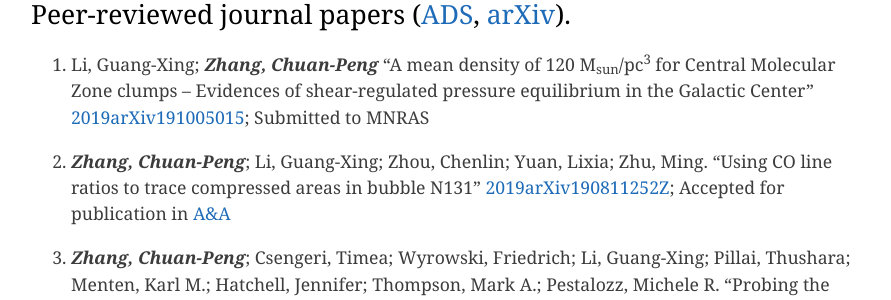
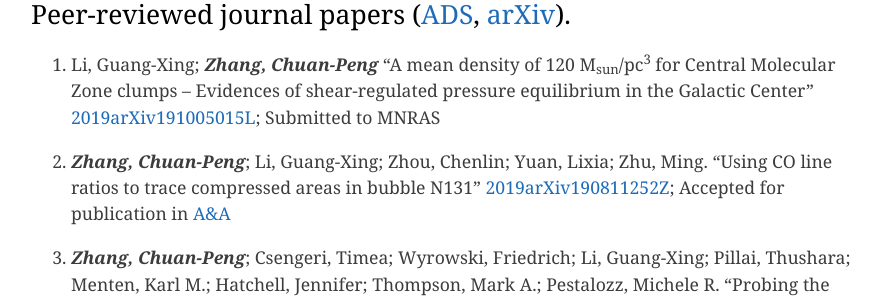
Before and after one commit to zcp521/zcp521.github.io, a Jekyll site: the page built from pub.md, in a window 1280 px wide and 900 px high, scrolled down 529 px. Shown: the part 155-455 px from the top of the window, without its empty margins (193-1084 px from the left). Built offline with Jekyll 4.4.1, drawn with Linux system fonts in a browser that asks for light colours.

Commit message:
Update pub.md

```diff
--- a/pub.md
+++ b/pub.md
@@ -16,7 +16,7 @@
 
 38. Li, Guang-Xing; ***Zhang, Chuan-Peng***
 	"A mean density of 120 M<sub>sun</sub>/pc<sup>3</sup> for Central Molecular Zone clumps – Evidences of shear-regulated pressure equilibrium in the Galactic Center"
-	[2019arXiv191005015](https://arxiv.org/abs/1910.05015);
+	[2019arXiv191005015L](https://ui.adsabs.harvard.edu/abs/2019arXiv191005015L);
 	Submitted to MNRAS
 
 
```
